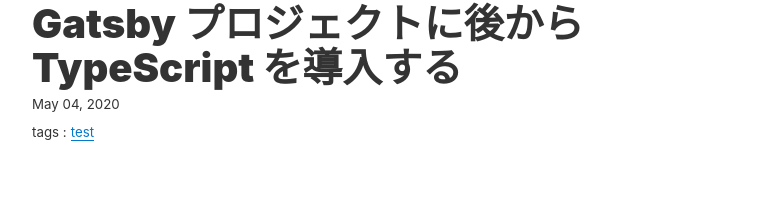
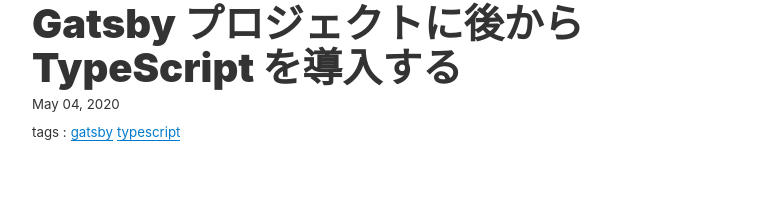
Before and after one commit to queq1890/blog, a Gatsby site: page /gatsby-typescript/ in a window 1280 px wide. Shown: the part 121-329 px from the top of the page, without its empty margins (237-997 px from the left). Built offline with nearby package versions, Linux system fonts and the light colour scheme; Gatsby itself is replaced by a stand-in of ours; some packages are replaced by stand-ins of ours.

Commit message:
Assign tags on exsiting posts

```diff
--- a/content/blog/code-climate-mac.md
+++ b/content/blog/code-climate-mac.md
@@ -2,7 +2,7 @@
 title: Code Climate を Mac で動かす
 date: 2019-09-13T08:12:30.933Z
 image: /images/uploads/codeclimate.png
-tags: ["test"]
+tags: ["code-climate"]
 ---
 
 ## Code Climate とは
--- a/content/blog/demultiplexor-hdl.md
+++ b/content/blog/demultiplexor-hdl.md
@@ -1,7 +1,7 @@
 ---
 title: Demultiplexor をhdl で記述した際のメモ
 date: 2019-09-16T09:39:27.111Z
-tags: ["test", "a"]
+tags: ["hdl"]
 ---
 「コンピュータシステムの理論と実装 ―モダンなコンピュータの作り方」の「1章 ブール論理」より、Demultiplexor をいくつかhdl で書いてみたので、考え方のメモ。
 
--- a/content/blog/gatsby-typescript.md
+++ b/content/blog/gatsby-typescript.md
@@ -2,7 +2,7 @@
 title: Gatsby プロジェクトに後からTypeScript を導入する
 date: 2020-05-04T10:12:30.379Z
 image: /images/uploads/gatsby.jpeg
-tags: ["test"]
+tags: ["gatsby", "typescript"]
 ---
 ## TLDR;
 - `gatsby-plugin-typescript` を使えば特に苦労することなくTS 化できる
--- a/content/blog/google-domains-netlify.md
+++ b/content/blog/google-domains-netlify.md
@@ -2,7 +2,7 @@
 title: Google Domains でドメインを取得してnetlify でホストしているサイトに割り当てる
 date: 2019-04-20T03:40:38.412Z
 image: /images/uploads/google-domains-logo.png
-tags: ["test"]
+tags: ["netlify", "google-domains"]
 ---
 
 Google Domains を使ってドメインを取得して、Netlify のプロジェクトに割り当てるまでをやったので、過程をメモしておきます。![domains-logo](/images/uploads/google-domains-logo.png "domains-logo")
--- a/content/blog/init.md
+++ b/content/blog/init.md
@@ -2,7 +2,7 @@
 title: ブログ作った
 date: "2019-04-07T23:40:03.284Z"
 image: ""
-tags: ["test"]
+tags: ["hello-world"]
 ---
 
 技術記事・自分のライフイベントを報告するためのブログは欲しいな、とは思ってはいたものの、
--- a/content/blog/karabiner-elements-ja-en-vi-3.md
+++ b/content/blog/karabiner-elements-ja-en-vi-3.md
@@ -2,7 +2,7 @@
 title: Karabiner-Elements でja en vi の3種類の入力ソースを切り替えられるようにする
 date: 2019-05-06T05:51:47.037Z
 image: /images/uploads/screen-shot-2019-05-06-at-1.00.45-pm.png
-tags: ["test"]
+tags: ["karabiner-elements"]
 ---
 下記のJSON ファイルを適当な名前で `.config/karabiner/assets/complex_modifications` に置けば、Karabiner-Elements のcomplex_modifications からルールをimport できる。
 
```
